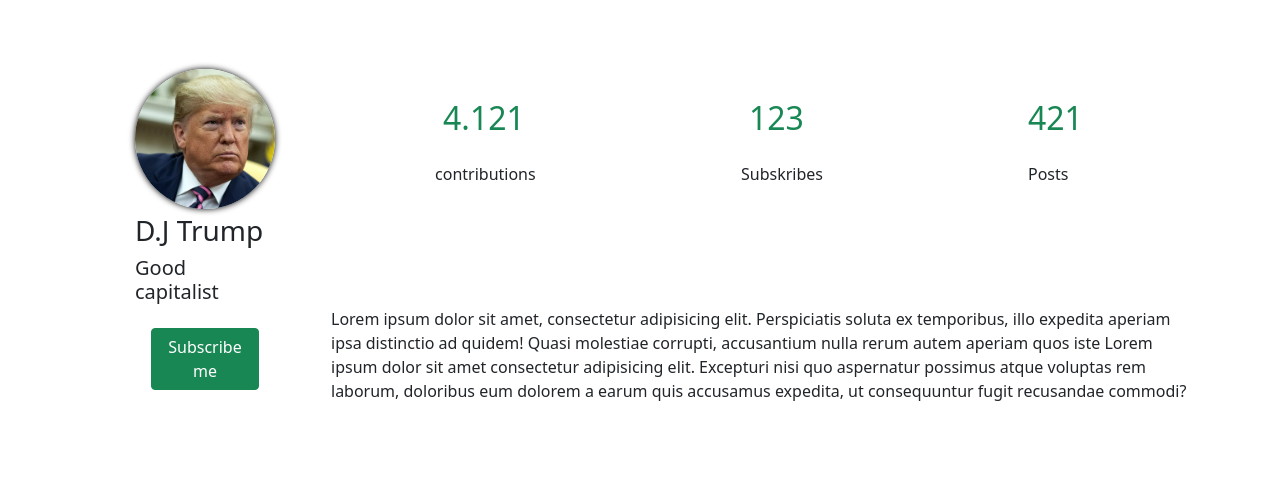
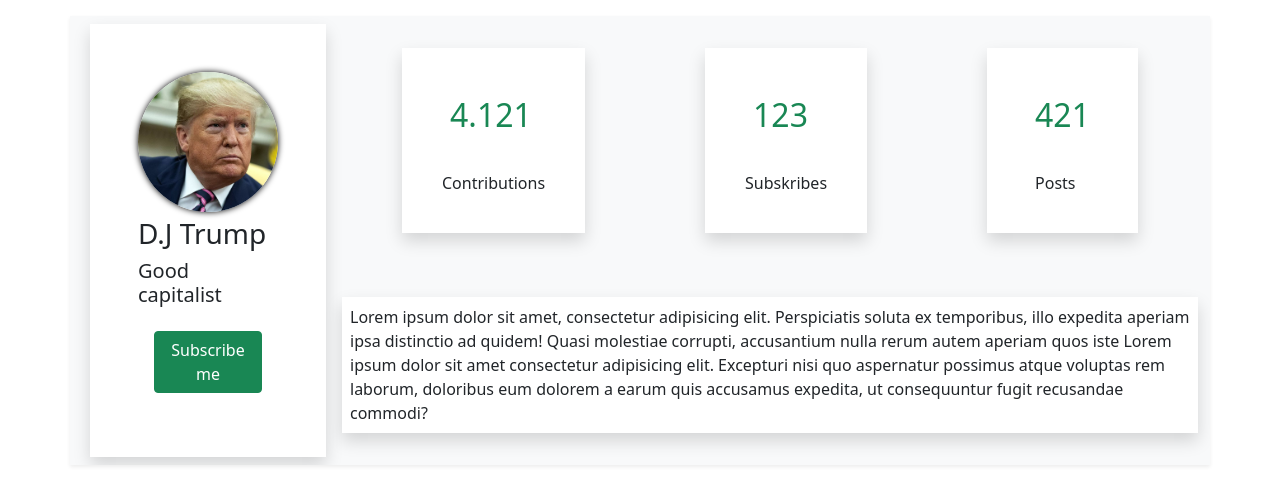
Before and after one commit to Ceres-VIII/lesson10, a plain HTML site: page index.html in a window 1280 px wide. Drawn offline with nearby package versions, Linux system fonts and the light colour scheme.

Commit message:
Second var

```diff
--- a/index.html
+++ b/index.html
@@ -12,10 +12,10 @@
 </head>
 <body>
 
-    <div class="container  mt-3  overflow-auto d-flex">
-        <div class="flex-grow-1 border border-5 border-white ">
+    <div class="container  mt-3  overflow-auto d-flex bg-light shadow-sm">
+        <div class="flex-grow-1  justify-content-between m-2 me-3">
 
-        <div class="p-5">
+        <div class="p-5 bg-white shadow">
             <div id="ava"><img id="ava-img" src="./assets/trump.jpg" alt=""></div>
             <h3>D.J Trump</h3>
             <h5>Good capitalist</h5>
@@ -24,21 +24,21 @@
         </div>
 
         <div class="d-flex flex-grow-2  flex-column justify-content-around maxim">
-            <div class=" d-flex min-vh-50 border border-3 border-white justify-content-around">
-                <div class="border border-3 border-white">
+            <div class=" d-flex  justify-content-around ">
+                <div class=" p-4 bg-white shadow">
                     <h2 class="text-success p-4 mb-1">4.121</h2>
-                    <h6 class="ms-3">contributions</h6>
+                    <h6 class="m-3">Contributions</h6>
                 </div>
-                <div class="border border-3 border-white">
+                <div class=" p-4 bg-white shadow">
                     <h2 class="text-success  p-4 mb-1">123</h2>
-                    <h6 class="ms-3">Subskribes</h6>
+                    <h6 class="m-3">Subskribes</h6>
                 </div>
-                <div class="border border-3 border-white">
+                <div class=" p-4 bg-white shadow">
                     <h2 class="text-success  p-4 mb-1">421</h2>
-                    <h6 class="ms-4">Posts</h6>
+                    <h6 class="m-3 ms-4">Posts</h6>
                 </div>
             </div>
-            <div class="min-vh-50 border border-3 border-white">Lorem ipsum dolor sit amet, consectetur adipisicing elit. Perspiciatis soluta ex temporibus, illo expedita aperiam ipsa distinctio ad quidem! Quasi molestiae corrupti, accusantium nulla rerum autem aperiam quos iste Lorem ipsum dolor sit amet consectetur adipisicing elit. Excepturi nisi quo aspernatur possimus atque voluptas rem laborum, doloribus eum dolorem a earum quis accusamus expedita, ut consequuntur fugit recusandae commodi?</ex></div>
+            <div class=" bg-white shadow p-2">Lorem ipsum dolor sit amet, consectetur adipisicing elit. Perspiciatis soluta ex temporibus, illo expedita aperiam ipsa distinctio ad quidem! Quasi molestiae corrupti, accusantium nulla rerum autem aperiam quos iste Lorem ipsum dolor sit amet consectetur adipisicing elit. Excepturi nisi quo aspernatur possimus atque voluptas rem laborum, doloribus eum dolorem a earum quis accusamus expedita, ut consequuntur fugit recusandae commodi?</ex></div>
         </div>
 
 
```
